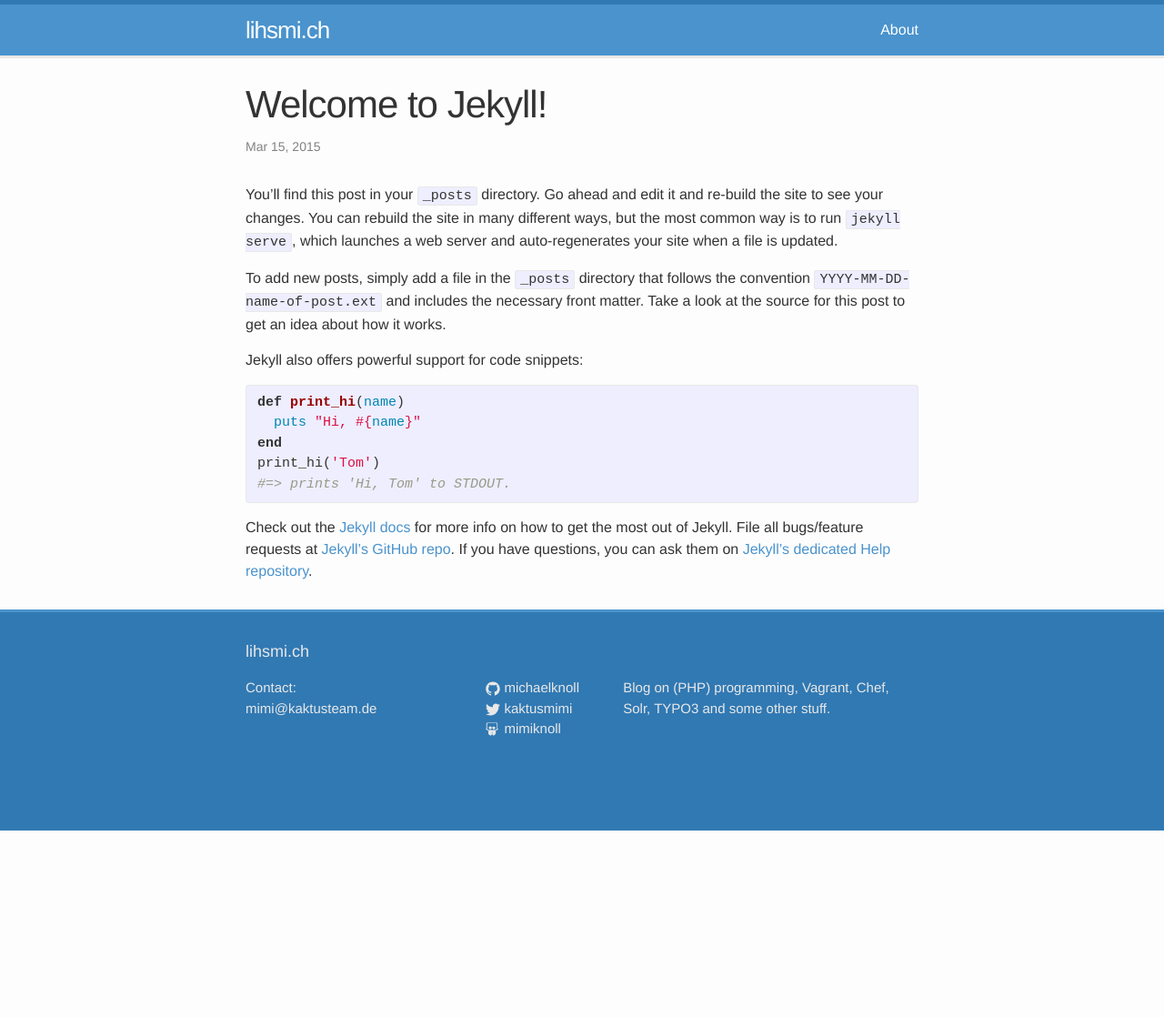
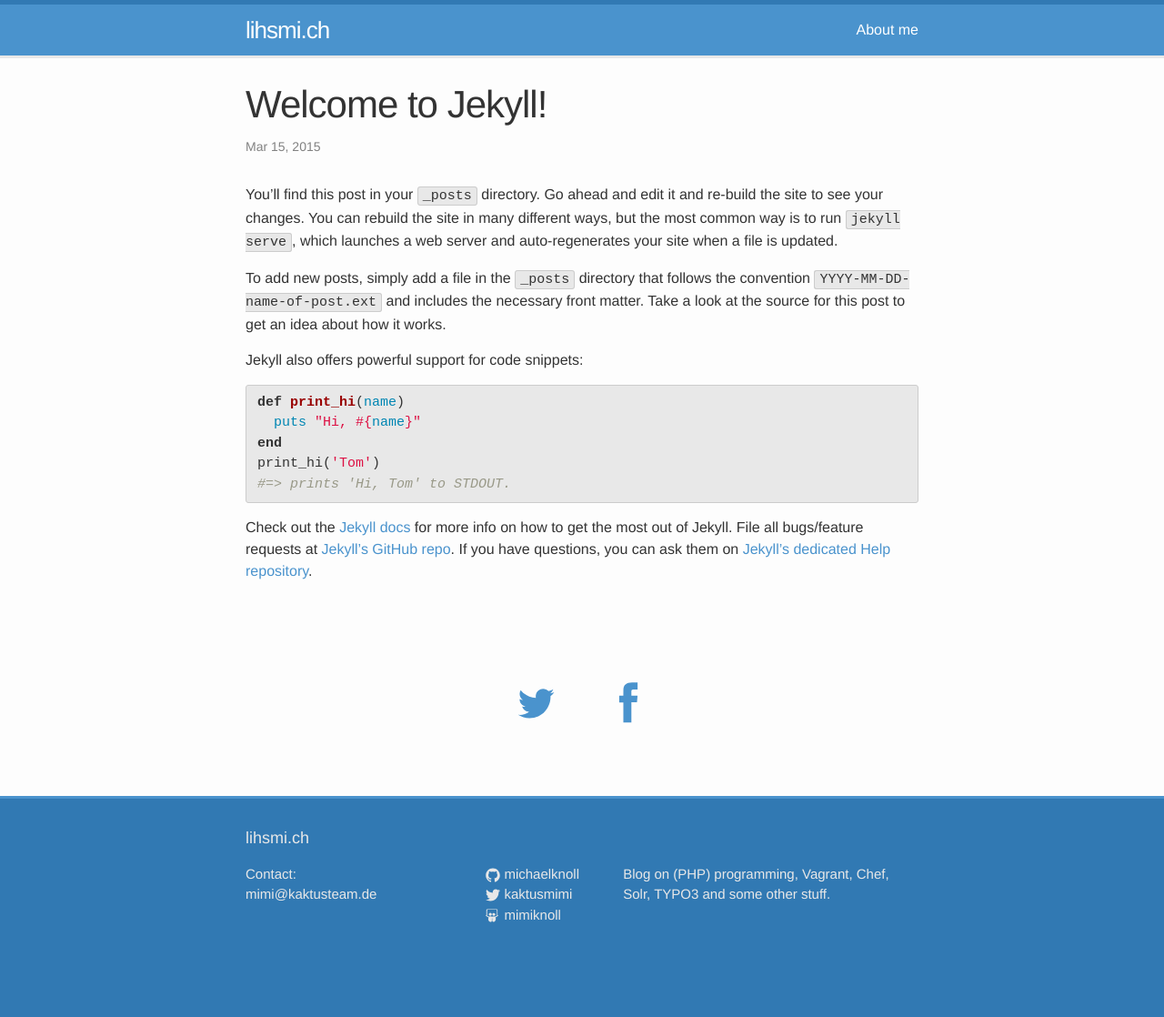
Before and after one commit to michaellihs/michaellihs.github.io, a Jekyll site: the page built from _posts/2015-03-15-welcome-to-jekyll.markdown, in a window 1280 px wide. Shown: the whole page at 91% size. Built offline with Jekyll 4.4.1, drawn with Linux system fonts in a browser that asks for light colours; before the commit the page ends 913 px from its top, so only the background shows below that.

Commit message:
[TASK] Refactoring suss and social media buttons

```diff
--- a/_layouts/post.html
+++ b/_layouts/post.html
@@ -5,11 +5,28 @@ layout: default
 
     <header class="post-header">
         <h1 class="post-title">{{ page.title }}</h1>
-    <p class="post-meta">{{ page.date | date: "%b %-d, %Y" }}{% if page.author %} • {{ page.author }}{% endif %}{% if page.meta %} • {{ page.meta }}{% endif %}</p>
+
+        <p class="post-meta">{{ page.date | date: "%b %-d, %Y" }}{% if page.author %} • {{ page.author }}{% endif %}{%if page.meta %} • {{ page.meta }}{% endif %}</p>
     </header>
 
     <article class="post-content">
         {{ content }}
     </article>
+    <ul class="soc">
+        <li><a href="https://twitter.com/intent/tweet?text={{ page.title }}&url=http://michaelknoll.github.io/blablabla&via=kaktusmimi" target="_blank" class="icon-social" title="Share this post on Twitter"><span class="icon  icon--twitter">
+  <svg viewBox="0 0 512 512">
+      <path d="M419.6 168.6c-11.7 5.2-24.2 8.7-37.4 10.2 13.4-8.1 23.8-20.8 28.6-36 -12.6 7.5-26.5 12.9-41.3 15.8 -11.9-12.6-28.8-20.6-47.5-20.6 -42 0-72.9 39.2-63.4 79.9 -54.1-2.7-102.1-28.6-134.2-68 -17 29.2-8.8 67.5 20.1 86.9 -10.7-0.3-20.7-3.3-29.5-8.1 -0.7 30.2 20.9 58.4 52.2 64.6 -9.2 2.5-19.2 3.1-29.4 1.1 8.3 25.9 32.3 44.7 60.8 45.2 -27.4 21.4-61.8 31-96.4 27 28.8 18.5 63 29.2 99.8 29.2 120.8 0 189.1-102.1 185-193.6C399.9 193.1 410.9 181.7 419.6 168.6z"></path>
+  </svg>
+        </span>
+        </a>
+        </li>
+        <li><a href="http://www.facebook.com/sharer.php?s=100&p[url]={{ page.url }}&p[title]={{ page.title }}&p[summary]={{ page.summary }}" target="_blank" class="icon-social" title="Share this post on Facebook"><span class="icon  icon--twitter">
+  <svg viewBox="0 0 512 512">
+      <path d="M211.9 197.4h-36.7v59.9h36.7V433.1h70.5V256.5h49.2l5.2-59.1h-54.4c0 0 0-22.1 0-33.7 0-13.9 2.8-19.5 16.3-19.5 10.9 0 38.2 0 38.2 0V82.9c0 0-40.2 0-48.8 0 -52.5 0-76.1 23.1-76.1 67.3C211.9 188.8 211.9 197.4 211.9 197.4z"></path>
+  </svg>
+        </span>
+        </a>
+        </li>
+    </ul>
 
 </div>
--- a/_sass/_base.scss
+++ b/_sass/base/_base.scss
@@ -127,9 +127,9 @@ blockquote {
 pre,
 code {
     font-size: 15px;
-    border: 1px solid $grey-color-light;
+    border: 1px solid $grey-color-lighter;
     border-radius: 3px;
-    background-color: #eef;
+    background-color: $grey-color-light;
 }
 
 code {
--- /dev/null
+++ b/_sass/modules/_social.scss
@@ -0,0 +1,69 @@
+.soc {
+	display: block;
+	font-size: 0;
+	list-style: none;
+	margin: 0;
+	padding: 32px;
+	padding: 3.2rem;
+	text-align: center;
+	li {
+		display: inline-block;
+		margin: 12px;
+		margin: 1.2rem;
+	}
+	a, svg {
+		display: block;
+	}
+	a {
+		position: relative;
+	}
+	svg {
+		height: 64px;
+		width: 64px;
+
+		path {
+			fill: $brand-color;
+		}
+	}
+	// IE8:
+	em {
+		font-size: 14px;
+		line-height: 1.5;
+		margin-top: -0.75em;
+		position: absolute;
+		text-align: center;
+		top: 50%;
+		right: 0;
+		bottom: 0;
+		left: 0;
+	}
+}
+
+// Using placeholder selectors and @extend (keeps output CSS lean) instead of [class*='icon-'] attribute selector because IE8 doesn't support it :<
+
+%social-icon-hover {
+	border-radius: 100%;
+	color: $brand-color;
+	fill: $brand-color;
+	transform: scale(1.25);
+	transition: background-color 0.5s, transform 0.5s ease-out;
+}
+
+// Neat color trick, <3 Sass
+.icon-social {
+	color: $brand-color;
+	svg {
+		path {
+			fill: $brand-color;
+		}
+	}
+	&:hover {
+		background: $brand-color;
+		svg {
+			path {
+				fill: $white;
+			}
+		}
+		@extend %social-icon-hover;
+	}
+}
--- a/css/main.scss
+++ b/css/main.scss
@@ -21,12 +21,13 @@
 
 // Import partials from `sass_dir` (defaults to `_sass`)
 @import
-	"variables",
-	"base",
-	"layout",
-	"header",
-	"content",
-	"posts",
-	"footer",
-	"syntax-highlighting"
+	"base/variables",
+	"base/base",
+	"layout/layout",
+	"layout/header",
+	"layout/content",
+	"modules/posts",
+	"layout/footer",
+	"modules/syntax-highlighting",
+    "modules/social"
 ;
```
Also changed, not shown: about.md (+23 -1 lines), _sass/base/_variables.scss (renamed from _sass/_variables.scss), _sass/layout/_content.scss (renamed from _sass/_content.scss), _sass/layout/_footer.scss (renamed from _sass/_footer.scss), _sass/layout/_header.scss (renamed from _sass/_header.scss), _sass/layout/_layout.scss (renamed from _sass/_layout.scss), _sass/modules/_posts.scss (renamed from _sass/_posts.scss), _sass/modules/_syntax-highlighting.scss (renamed from _sass/_syntax-highlighting.scss), index.html (line endings or trailing spaces). Lines whose indentation alone changed are shown as unchanged.
